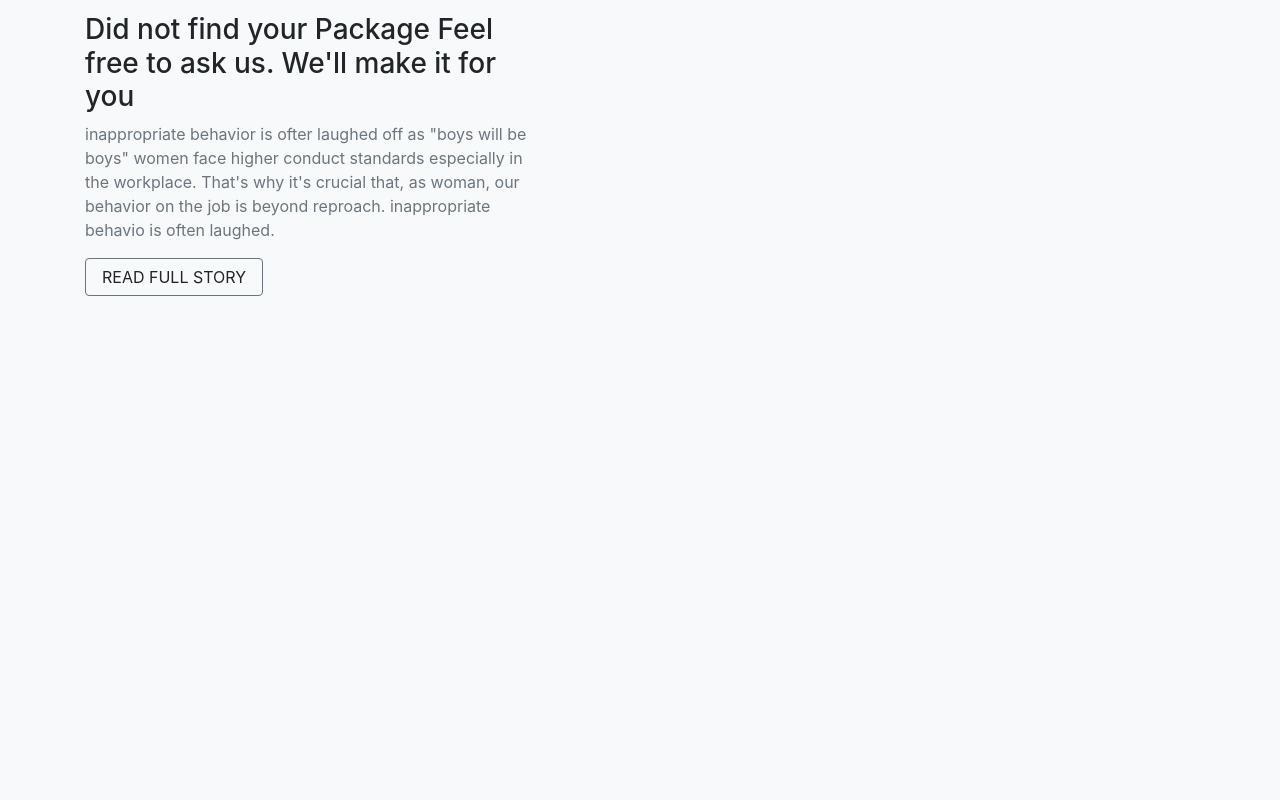
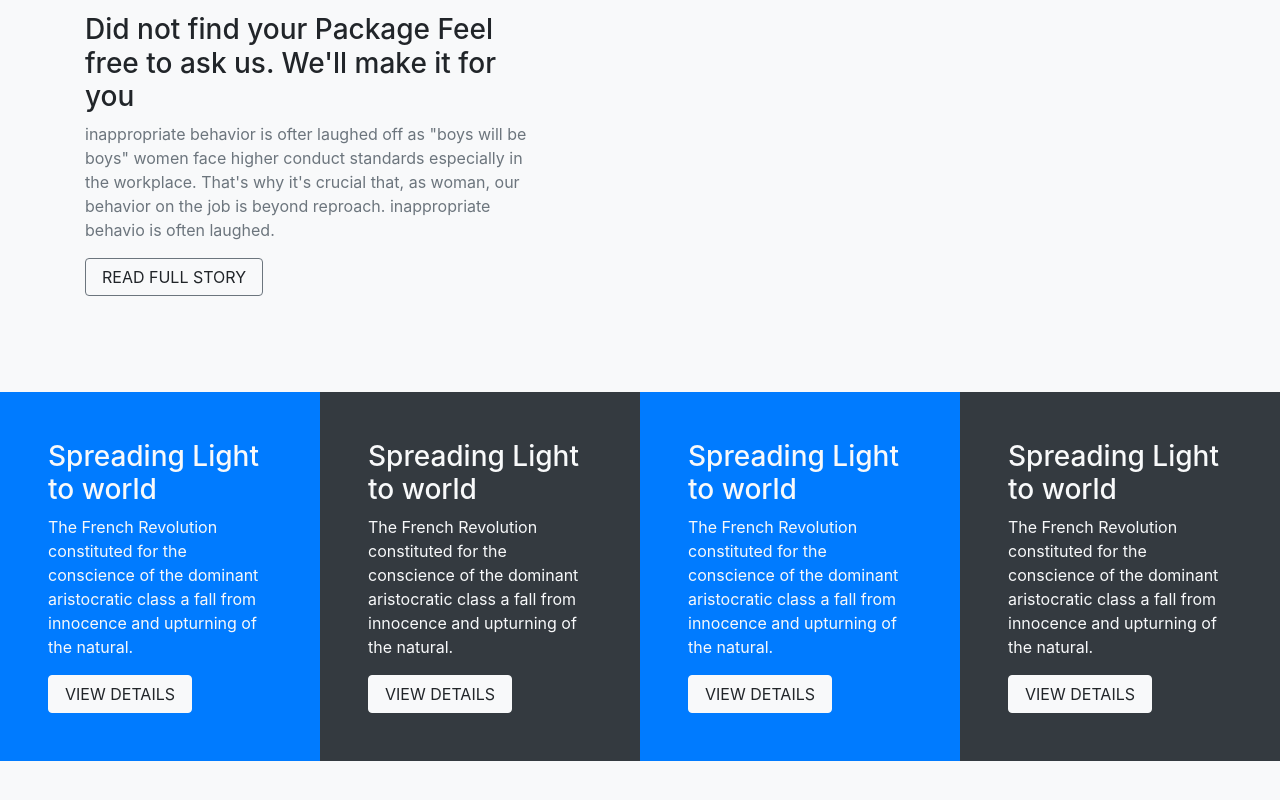
Before and after one commit to McSouh/MyProject, a website: page index.html in a window 1280 px wide. Shown: the part 236-1036 px from the top of the page. Before the commit the page ends 800 px from the top, so only its background shows below. Drawn offline with nearby package versions, Linux system fonts and the light colour scheme.

Commit message:
section cards

```diff
--- a/index.html
+++ b/index.html
@@ -68,6 +68,41 @@
         </div>
     </div>
 
+    <!-- SECTION CARDS -->
+
+    <div class="container-fluid my-5">
+        <div class="row">
+            <div class="col-3 bg-primary p-5">
+                <h3 class="text-light">Spreading Light to world</h3>
+                <p class="text-light">The French Revolution constituted for the conscience of the dominant aristocratic class a fall from innocence and upturning of the natural.</p>
+                <button class="btn btn-light mr-auto px-3">
+                    VIEW DETAILS
+                </button>
+            </div>
+            <div class="col-3 bg-dark p-5">
+                <h3 class="text-light">Spreading Light to world</h3>
+                <p class="text-light">The French Revolution constituted for the conscience of the dominant aristocratic class a fall from innocence and upturning of the natural.</p>
+                <button class="btn btn-light mr-auto px-3">
+                    VIEW DETAILS
+                </button>
+            </div>
+            <div class="col-3 bg-primary p-5">
+                <h3 class="text-light">Spreading Light to world</h3>
+                <p class="text-light">The French Revolution constituted for the conscience of the dominant aristocratic class a fall from innocence and upturning of the natural.</p>
+                <button class="btn btn-light mr-auto px-3">
+                    VIEW DETAILS
+                </button>
+            </div>
+            <div class="col-3 bg-dark p-5">
+                <h3 class="text-light">Spreading Light to world</h3>
+                <p class="text-light">The French Revolution constituted for the conscience of the dominant aristocratic class a fall from innocence and upturning of the natural.</p>
+                <button class="btn btn-light mr-auto px-3">
+                    VIEW DETAILS
+                </button>
+            </div>
+        </div>
+    </div>
+
 </body>
 
 </html>
```
